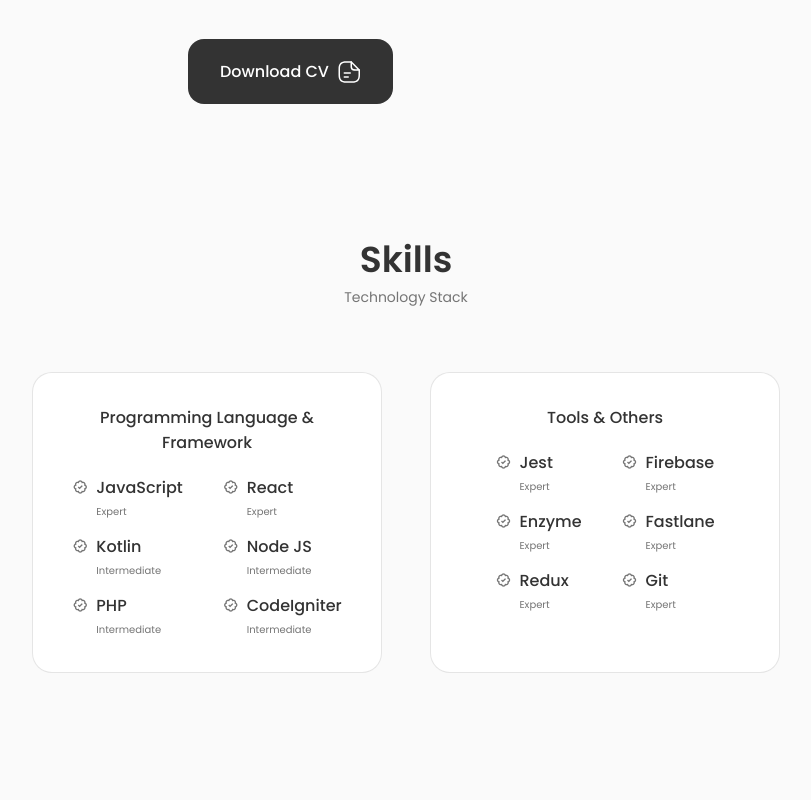
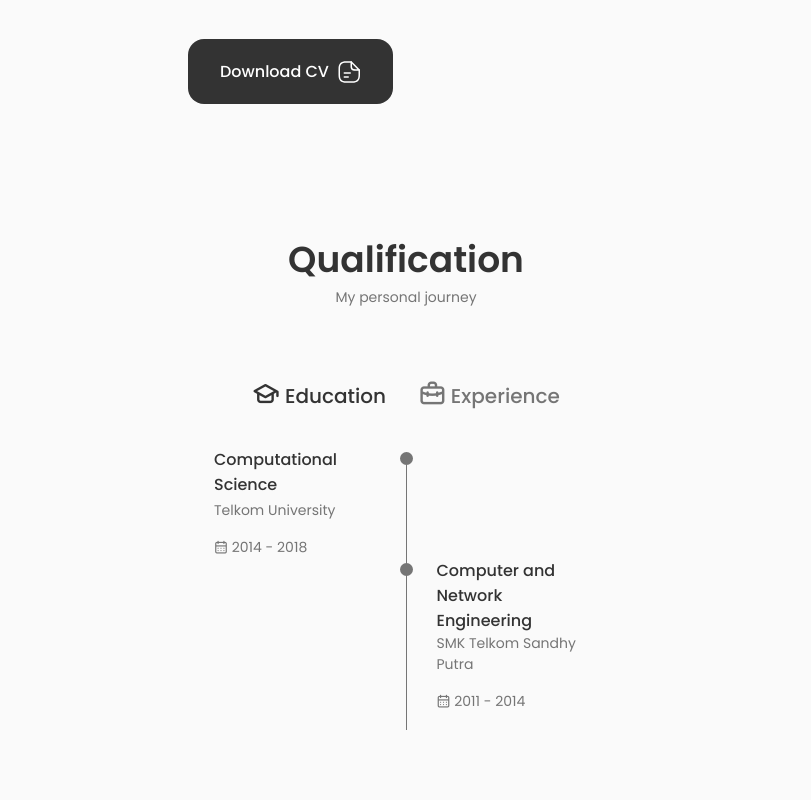
Before and after one commit to gandarain/gandarainpanjaitan, a Next.js app: page / in a window 1280 px wide. Shown: the part 1080-1880 px from the top of the page, without its empty margins (234-1045 px from the left). Built offline with nearby package versions, Linux system fonts and the light colour scheme.

Commit message:
### Qualification Component

```diff
--- /dev/null
+++ b/src/components/qualification/Qualification.jsx
@@ -0,0 +1,109 @@
+import React, { useState } from "react";
+
+import constants from "@/constants";
+import styles from "./qualification.module.css"
+
+const {
+  qualification_content: {
+    title,
+    subtitle,
+    qualification_tabs,
+    qualification_list
+  }
+} = constants
+
+const findQualificationList = (selectedTabs) => {
+  const result = []
+
+  qualification_list.map(item => {
+    if (item.qualification_id === selectedTabs) {
+      result.push(item)
+    }
+  })
+  console.log(result)
+  return result
+}
+
+const renderTabs = ({ setSelectedTabs, selectedTabs, setQualificationList }) => (
+  <div className={styles.qualification__tabs}>
+    {qualification_tabs.map(item => (
+      <div
+        onClick={() => {
+          setSelectedTabs(item.id)
+          setQualificationList(findQualificationList(item.id))
+        }}
+        key={item.id}
+        className={`${styles.qualification__button} ${selectedTabs === item.id ? '' : styles.qualification__active} button--flex`}
+      >
+        <i className={`uil ${item.icon} ${styles.qualification__icon}`} />
+        {item.title}
+      </div>
+    ))}
+  </div>
+)
+
+const rightBorder = () => (
+  <div>
+    <span className={styles.qualification__rounder} />
+    <span className={styles.qualification__line} />
+  </div>
+)
+
+const leftBorder = () => (
+  <>
+    <div />
+    <div>
+      <span className={styles.qualification__rounder} />
+      <span className={styles.qualification__line} />
+    </div>
+  </>
+)
+
+const renderQualificationList = ({ qualificationList }) => (
+  <div className={`${styles.qualification__content} ${styles.qualification__content__active}`}>
+    {qualificationList.map((item, index) => (
+      <div key={item.id} className={styles.qualification__data}>
+        {index % 2 === 1 ? leftBorder() : null}
+        <div>
+          <h3 className={styles.qualification__title}>{item.title}</h3>
+          <span className={styles.qualification__subtitle}>{item.subtitle}</span>
+          <div className={styles.qualification__calendar}>
+            <i className="uil uil-calendar-alt" /> {item.date}
+          </div>
+        </div>
+        {index % 2 === 0 ? rightBorder() : null}
+      </div>
+    ))}
+  </div>
+)
+
+const useQualificationHooks = () => {
+  const [selectedTabs, setSelectedTabs] = useState(qualification_tabs[0].id)
+  const [qualificationList, setQualificationList] = useState(findQualificationList(selectedTabs))
+
+  return {
+    selectedTabs,
+    setSelectedTabs,
+    qualificationList,
+    setQualificationList
+  }
+}
+
+const Qualification = () => {
+  const state = useQualificationHooks()
+
+  return (
+      <section className="qualification section" id="qualification">
+      <h2 className="section__title">{title}</h2>
+      <span className="section__subtitle">{subtitle}</span>
+      <div className={`${styles.qualification__container} container`}>
+        {renderTabs(state)}
+        <div className={styles.qualification__sections}>
+          {renderQualificationList(state)}
+        </div>
+      </div>
+    </section>
+  )
+}
+
+export default Qualification
--- /dev/null
+++ b/src/components/qualification/qualification.module.css
@@ -0,0 +1,115 @@
+.qualification__container {
+  max-width: 768px;
+}
+
+.qualification__tabs {
+  display: flex;
+  justify-content: center;
+  margin-bottom: var(--mb-2);
+}
+
+.qualification__button {
+  font-size: var(--h3-font-size);
+  font-weight: var(--font-medium);
+  color: var(--title-color);
+  margin: 0 var(--mb-1);
+  cursor: pointer;
+}
+
+.qualification__button:hover {
+  color: var(--title-color-dark);
+}
+
+.qualification__icon {
+  font-size: 1.8rem;
+  margin-right: var(--mb-0-25);
+}
+
+.qualification__active {
+  color: var(--title-dark-color);
+}
+
+.qualification__sections {
+  display: grid;
+  grid-template-columns: 0.5fr;
+  justify-content: center;
+}
+
+.qualification__content {
+  display: none;
+}
+
+.qualification__content__active {
+  display: block;
+}
+
+.qualification__data {
+  display: grid;
+  grid-template-columns: 1fr max-content 1fr;
+  column-gap: 1.5rem;
+}
+
+.qualification__title {
+  font-size: var(--normal-font-size);
+  font-weight: var(--font-medium);
+}
+
+.qualification__subtitle {
+  display: inline-block;
+  font-size: var(--small-font-size);
+  margin-bottom: var(--mb-1);
+}
+
+.qualification__calendar {
+  font-size: var(--small-font-size);
+}
+
+.qualification__rounder {
+  display: inline-block;
+  width: 13px;
+  height: 13px;
+  background-color: var(--text-color);
+  border-radius: 50%;
+}
+
+.qualification__line {
+  display: block;
+  width: 1px;
+  height: 100%;
+  background-color: var(--text-color);
+  transform: translate(6px, -7px);
+}
+
+/* Breakpoints */
+/* For large device */
+@media screen and (max-width: 992px) {
+  .qualification__container {
+    margin-left: auto;
+    margin-right: auto;
+  }
+}
+
+/* For medium device */
+@media screen and (max-width: 768px) {
+  .qualification__container {
+    margin-left: var(--mb-1-5);
+    margin-right: var(--mb-1-5);
+  }
+}
+
+@media screen and (max-width: 576px) {
+  .qualification__sections {
+    grid-template-columns: initial;
+  }
+
+  .qualification__button {
+    margin: 0 var(--mb-0-75);
+  }
+}
+
+/* For small device */
+@media screen and (max-width: 350px) {
+  .qualification__data {
+    gap: 0.5rem;
+  }
+}
--- a/src/constants/footer-content.js
+++ b/src/constants/footer-content.js
@@ -7,6 +7,10 @@ const button = [
   {
     title: 'About',
     id: '#about'
+  },
+  {
+    title: 'Qualification',
+    id: '#qualification'
   },
   {
     title: 'Skills',
--- a/src/constants/header-menu.js
+++ b/src/constants/header-menu.js
@@ -11,14 +11,14 @@ const content_header = [
     id: "about"
   },
   {
+    text: "Qualification",
+    icon: "briefcase",
+    id: "qualification"
+  },
+  {
     text: "Skill",
     icon: "file-alt",
     id: "skills"
-  },
-  {
-    text: "Services",
-    icon: "briefcase",
-    id: "service"
   },
   {
     text: "Portfolio",
--- a/src/constants/index.js
+++ b/src/constants/index.js
@@ -4,6 +4,7 @@ import about_content from "./about-content";
 import skills_content from "./skills-content";
 import portfolio_content from "./portfolio-content"
 import footer_content from "./footer-content";
+import qualification_content from "./qualification-content";
 
 const constants = {
   header_menu,
@@ -11,7 +12,8 @@ const constants = {
   about_content,
   skills_content,
   portfolio_content,
-  footer_content
+  footer_content,
+  qualification_content
 }
 
 export default constants
--- /dev/null
+++ b/src/constants/qualification-content.js
@@ -0,0 +1,64 @@
+const title = "Qualification"
+const subtitle = "My personal journey"
+const qualification_tabs = [
+  {
+    id: 1,
+    title: 'Education',
+    icon: 'uil-graduation-cap'
+  },
+  {
+    id: 2,
+    title: 'Experience',
+    icon: 'uil-briefcase-alt'
+  }
+]
+const qualification_list = [
+  {
+    id: 1,
+    qualification_id: 1,
+    title: 'Computational Science',
+    subtitle: 'Telkom University',
+    date: '2014 - 2018'
+  },
+  {
+    id: 2,
+    qualification_id: 1,
+    title: 'Computer and Network Engineering',
+    subtitle: 'SMK Telkom Sandhy Putra',
+    date: '2011 - 2014'
+  },
+  {
+    id: 3,
+    qualification_id: 2,
+    title: 'Software Developer',
+    subtitle: 'PT Code Development Indonesia - Jenius BTPN',
+    date: 'May 2021 - Present'
+  },
+  {
+    id: 4,
+    qualification_id: 2,
+    title: 'Mobile Engineer',
+    subtitle: 'PT Halo Komunkasi Sejahtera',
+    date: 'Nov 2019 - May 2021'
+  },
+  {
+    id: 5,
+    qualification_id: 2,
+    title: 'Programmer',
+    subtitle: 'PT Sistem Terintegrasi Inti Anugerah',
+    date: 'Dec 2018 - Nov 2019'
+  },
+  {
+    id: 6,
+    qualification_id: 2,
+    title: 'Research - Intern',
+    subtitle: 'Indonesian Institute Of Sciences',
+    date: 'Jun 2017 - Jun 2018'
+  },
+]
+
+const qualification_content = {
+	title, subtitle, qualification_tabs, qualification_list
+}
+
+export default qualification_content
--- a/src/pages/index.js
+++ b/src/pages/index.js
@@ -4,6 +4,7 @@ import About from "@/components/about/About"
 import Skills from "@/components/skills/Skills"
 import Footer from "@/components/footer/Footer"
 import Portfolio from "@/components/portfolio/Portfolio"
+import Qualification from "@/components/qualification/Qualification"
 
 export default function Container() {
   return (
@@ -12,6 +13,7 @@ export default function Container() {
       <main className="main">
         <Home />
         <About />
+        <Qualification />
         <Skills />
         <Portfolio />
         <Footer />
```
